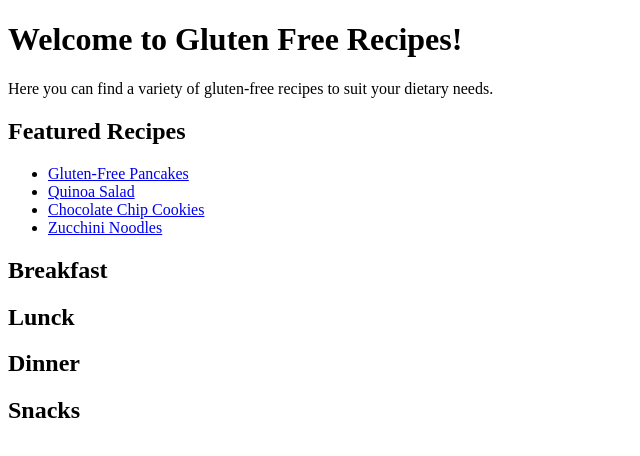
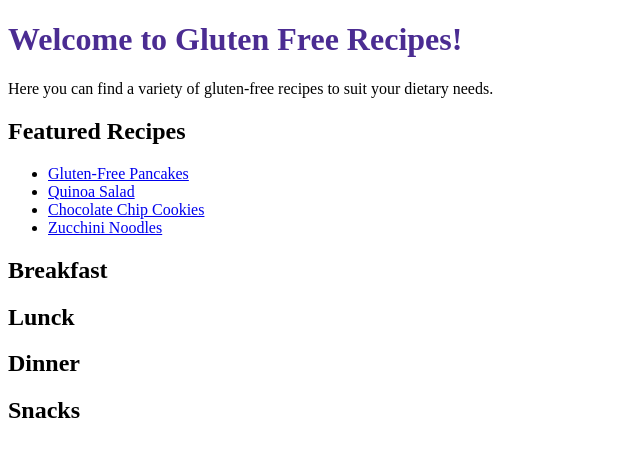
Before and after one commit to Swisskream/GF_Recipes, a plain HTML site: page index.html in a window 1280 px wide. Shown: the whole page, without its empty margins (0-640 px from the left). Drawn offline with Linux system fonts and the light colour scheme.

Commit message:
with css

```diff
--- /dev/null
+++ b/homepage.css
@@ -0,0 +1,3 @@
+.title {
+    color: #4b2c92;
+}
--- a/index.html
+++ b/index.html
@@ -1,10 +1,10 @@
 <!DOCTYPE html>
 <html>
     <head>
-
+        <link rel="stylesheet" href="homepage.css">
     </head>
     <body>
-        <h1>Welcome to Gluten Free Recipes!</h1>
+        <h1 class="title">Welcome to Gluten Free Recipes!</h1>
         <p>Here you can find a variety of gluten-free recipes to suit your dietary needs.</p>
         <h2>Featured Recipes</h2>
         <ul>
```
